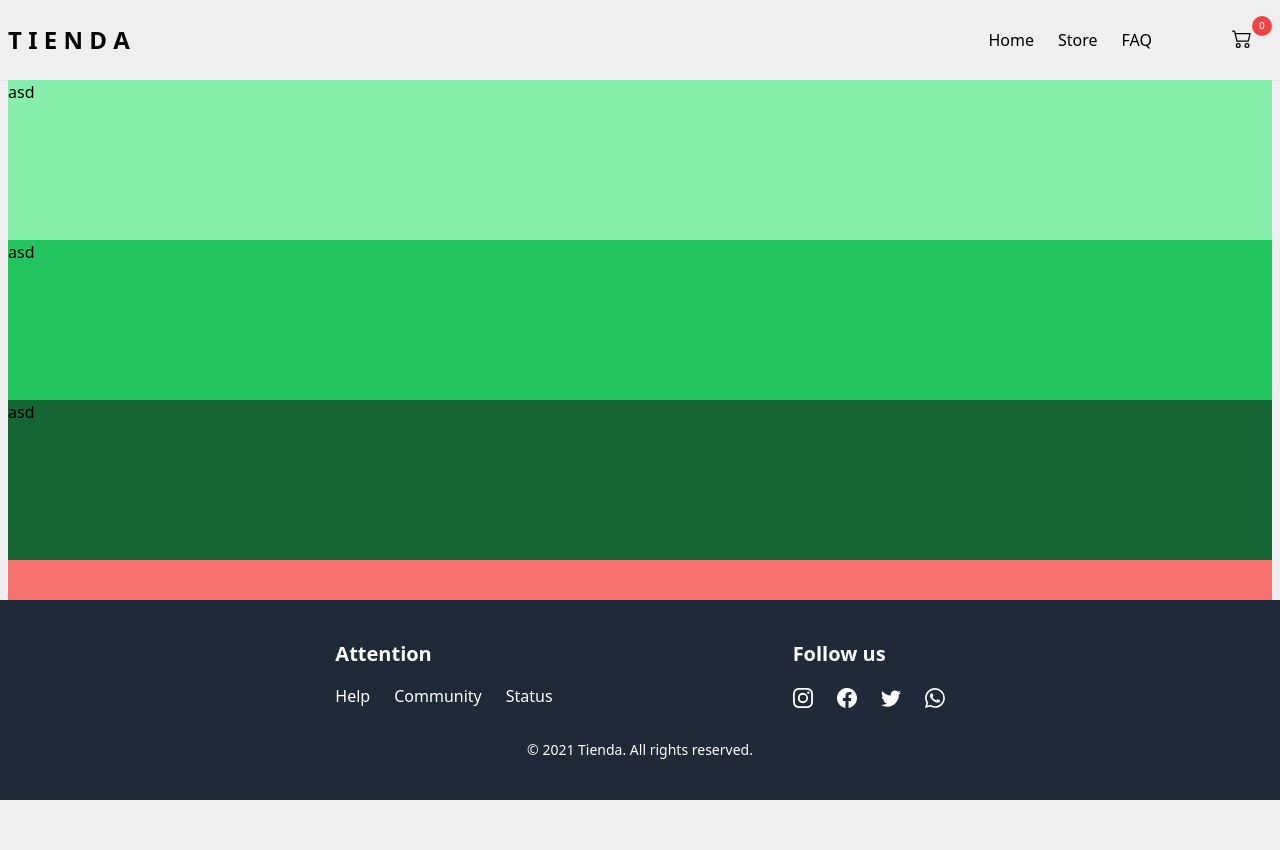
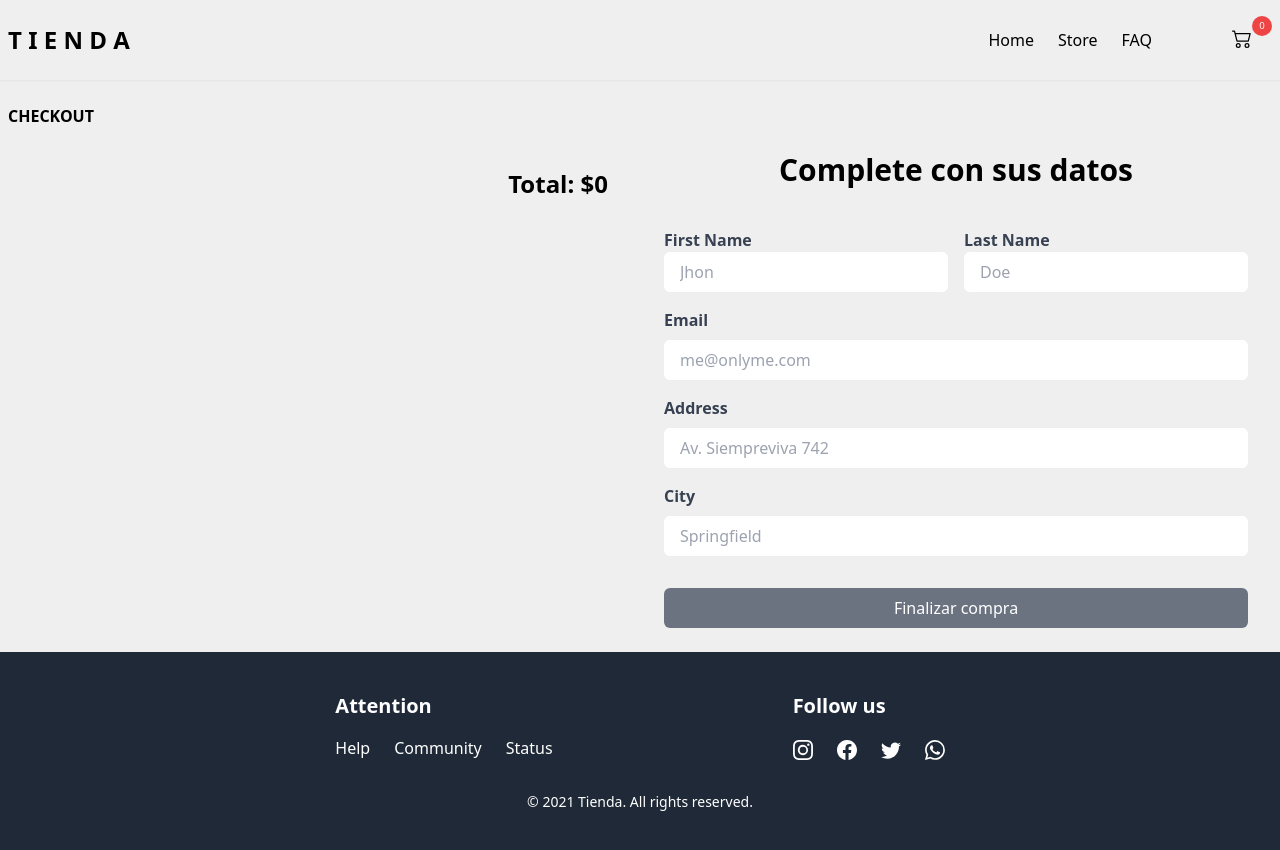
Before and after one commit to julioxr/tienda, a Next.js app: page /checkout in a window 1280 px wide. Before the commit the page ends 800 px from the top, so only its background shows below. Built offline with nearby package versions, Linux system fonts and the light colour scheme.

Commit message:
Se creo la apgina de checkout y la de success, se dio estilos a ambas, falta pulir

```diff
--- a/components/cart/cartFooter.jsx
+++ b/components/cart/cartFooter.jsx
@@ -19,9 +19,14 @@ export default function CartFooter({ getTotal, handleCloseCart }) {
                         </button>
                     </Link>
 
-                    <button className="rounded-full bg-slate-800 px-6 py-2 text-white sm:px-6">
-                        Checkout
-                    </button>
+                    <Link href={"/checkout"}>
+                        <button
+                            className="rounded-full bg-slate-800 px-6 py-2 text-white sm:px-6"
+                            onClick={handleCloseCart}
+                        >
+                            Checkout
+                        </button>
+                    </Link>
                 </div>
             </div>
         </div>
--- /dev/null
+++ b/components/checkoutForm.jsx
@@ -0,0 +1,105 @@
+import { Formik, Form, Field } from "formik";
+import { useRouter } from "next/router";
+
+export default function CheckoutForm() {
+    const router = useRouter();
+
+    const handleSubmit = (values) => {
+        router.push({
+            pathname: "/success",
+            query: values,
+        });
+    };
+
+    return (
+        <>
+            <Formik
+                initialValues={{
+                    firstName: "",
+                    lastName: "",
+                    email: "",
+                }}
+                onSubmit={handleSubmit}
+            >
+                <Form className="mx-auto flex w-full flex-col items-start p-6">
+                    <div className="flex w-full flex-col gap-4 md:flex-row">
+                        <div className="w-full">
+                            <label
+                                className="mb-2 font-bold text-gray-700"
+                                htmlFor="firstName"
+                            >
+                                First Name
+                            </label>
+                            <Field
+                                className="borderbg-white w-full rounded-md px-4 py-2 text-gray-500"
+                                id="firstName"
+                                name="firstName"
+                                placeholder="Jhon"
+                            />
+                        </div>
+
+                        <div className="w-full">
+                            <label
+                                className="mt-4 mb-2 font-bold text-gray-700"
+                                htmlFor="lastName"
+                            >
+                                Last Name
+                            </label>
+                            <Field
+                                className="borderbg-white w-full rounded-md px-4 py-2 text-gray-500"
+                                id="lastName"
+                                name="lastName"
+                                placeholder="Doe"
+                            />
+                        </div>
+                    </div>
+
+                    <label
+                        className="mt-4 mb-2 font-bold text-gray-700"
+                        htmlFor="email"
+                    >
+                        Email
+                    </label>
+                    <Field
+                        className="borderbg-white w-full rounded-md px-4 py-2 text-gray-500"
+                        id="email"
+                        name="email"
+                        placeholder="me@onlyme.com"
+                        type="email"
+                    />
+                    <label
+                        className="mt-4 mb-2 font-bold text-gray-700"
+                        htmlFor="address"
+                    >
+                        Address
+                    </label>
+                    <Field
+                        className="borderbg-white w-full rounded-md px-4 py-2 text-gray-500"
+                        id="address"
+                        name="address"
+                        placeholder="Av. Siempreviva 742"
+                    />
+                    <label
+                        className="mt-4 mb-2 font-bold text-gray-700"
+                        htmlFor="city"
+                    >
+                        City
+                    </label>
+                    <Field
+                        className="borderbg-white w-full rounded-md px-4 py-2 text-gray-500"
+                        id="city"
+                        name="city"
+                        placeholder="Springfield"
+                    />
+
+                    <button
+                        className="mt-8 w-full rounded-md bg-gray-500 px-4 py-2 text-white hover:bg-gray-600"
+                        type="submit"
+                    >
+                        Finalizar compra
+                    </button>
+                </Form>
+            </Formik>
+        </>
+    );
+}
--- a/components/product.jsx
+++ b/components/product.jsx
@@ -185,6 +185,46 @@ export default function Product({ item, showAs }) {
         );
     }
 
+    if (showAs === "checkout") {
+        return (
+            <>
+                <div className="relative flex w-full items-center gap-4 border-b-2 border-gray-500 p-4 text-gray-500">
+                    <Image
+                        src={item.image}
+                        alt={item.descripcion}
+                        width={70}
+                        height={70}
+                    />
+                    <div className="w-full">
+                        <div className="text-lg font-medium text-gray-700">
+                            {item.title}
+                        </div>
+                        <div className="pb-1">Cantidad: {item.quantity}</div>
+
+                        {/* Mensaje de error */}
+                        {error && <ErrorMessage />}
+                        <p className="text-right ">
+                            Precio:{" "}
+                            <span className="font-semibold">
+                                $
+                                {parseFloat(
+                                    cart.priceFormatter(item) * item.quantity // convierte el string en number para poder multiplicar y luego agrego 3 decimales
+                                ).toFixed(3)}
+                            </span>
+                        </p>
+                        <div
+                            className="absolute top-4 right-3 cursor-pointer text-lg text-gray-700"
+                            onClick={() => cart.filterItems(item.id)}
+                        >
+                            {/* FUNCION PARA ELIMINAR DE LA LISTA */}
+                            <BsTrash3 />
+                        </div>
+                    </div>
+                </div>
+            </>
+        );
+    }
+
     if (showAs === "carrousel") {
         return (
             <div className="flex w-80 flex-col items-center justify-around gap-2 rounded-md bg-white p-4 text-center shadow-xl">
--- a/components/shoppingCart.jsx
+++ b/components/shoppingCart.jsx
@@ -1,22 +1,13 @@
 import Product from "./product";
 import { BsXLg } from "react-icons/bs";
-import { useAppContext } from "./stateWrapper";
+import { useAppContext } from "@/components/stateWrapper";
 import CartEmpty from "./cart/cartEmpty";
 import CartFooter from "./cart/cartFooter";
 
 export default function ShoppingCart() {
-    const { isCartOpen, closeCart, items } = useAppContext();
+    const { isCartOpen, closeCart, items, getTotal } = useAppContext();
     const openStyle = isCartOpen ? "right-0" : "right-full";
     const isHide = isCartOpen ? "block" : "hidden";
-
-    const getTotal = () => {
-        const total = items.reduce(
-            // el reduce tiene que retornar un valor
-            (acc, item) => acc + item.quantity * item.price,
-            0
-        );
-        return total.toLocaleString("es-AR");
-    };
 
     return (
         <>
--- a/components/stateWrapper.jsx
+++ b/components/stateWrapper.jsx
@@ -61,6 +61,15 @@ export default function StateWrapper({ children }) {
         return priceWithDot;
     };
 
+    const getTotal = () => {
+        const total = items.reduce(
+            // el reduce tiene que retornar un valor
+            (acc, item) => acc + item.quantity * item.price,
+            0
+        );
+        return total.toLocaleString("es-AR");
+    };
+
     return (
         <AppContext.Provider
             value={{
@@ -78,6 +87,7 @@ export default function StateWrapper({ children }) {
                 setIsMenuOpen,
                 handleOpenMenu,
                 handleCloseMenu,
+                getTotal,
             }}
         >
             {children}
--- a/package.json
+++ b/package.json
@@ -12,6 +12,7 @@
     "@next/font": "13.1.6",
     "eslint": "8.34.0",
     "eslint-config-next": "13.1.6",
+    "formik": "^2.2.9",
     "next": "13.1.6",
     "react": "18.2.0",
     "react-dom": "18.2.0",
--- a/pages/checkout.jsx
+++ b/pages/checkout.jsx
@@ -1,13 +1,42 @@
 import { Layout } from "@/components/layout";
+import { useAppContext } from "@/components/stateWrapper";
+import Product from "@/components/product";
+import CheckoutForm from "@/components/checkoutForm";
 
 export default function Checkout() {
+    const { items, getTotal } = useAppContext();
+
     return (
         <Layout>
-            <div className="min-h-[calc(100vh-280px)] bg-red-400">
-                <div className="h-40 bg-green-300">asd</div>
-                <div className="h-40 bg-green-500">asd</div>
-                <div className="h-40 bg-green-800">asd</div>
-            </div>
+            <section className="min-h-[calc(100vh-340px)] px-8 sm:min-h-[calc(100vh-280px)] md:px-0">
+                <h1 className="my-6 text-base font-bold">CHECKOUT</h1>
+                <div className="flex flex-col justify-between md:flex-row">
+                    <div className="flex max-w-[600px] flex-col pb-8 md:w-1/2 md:pb-0">
+                        {items.map((item) => (
+                            <Product
+                                key={item.id}
+                                item={item}
+                                showAs="checkout"
+                                quantity={item.quantity}
+                            />
+                        ))}
+                        <div className="self-end">
+                            <h3 className="pt-4 text-2xl font-bold">
+                                Total: ${getTotal()}
+                            </h3>
+                        </div>
+                    </div>
+                    <div className="flex flex-col items-center justify-start md:w-1/2">
+                        <h2 className="mb-4 text-3xl font-bold">
+                            Complete con sus datos
+                        </h2>
+
+                        <div className="w-full">
+                            <CheckoutForm />
+                        </div>
+                    </div>
+                </div>
+            </section>
         </Layout>
     );
 }
--- /dev/null
+++ b/pages/success.jsx
@@ -0,0 +1,23 @@
+import { Layout } from "@/components/layout";
+import { useRouter } from "next/router";
+
+export default function Success() {
+    const router = useRouter();
+    const data = router.query;
+
+    console.log(data);
+    return (
+        <>
+            <Layout>
+                <section className="flex min-h-[calc(100vh-340px)] flex-col items-center justify-center gap-6 sm:min-h-[calc(100vh-280px)]">
+                    <h1 className="text-2xl md:text-3xl">
+                        Gracias por la compra{" "}
+                        <span className="text-blue-500">{data.firstName}</span>{" "}
+                        !
+                    </h1>
+                    <p>Su orden es la nro {Date.now()}</p>
+                </section>
+            </Layout>
+        </>
+    );
+}
```
Also changed, not shown: 1 other file (tests, documents, lock files or other folders).
